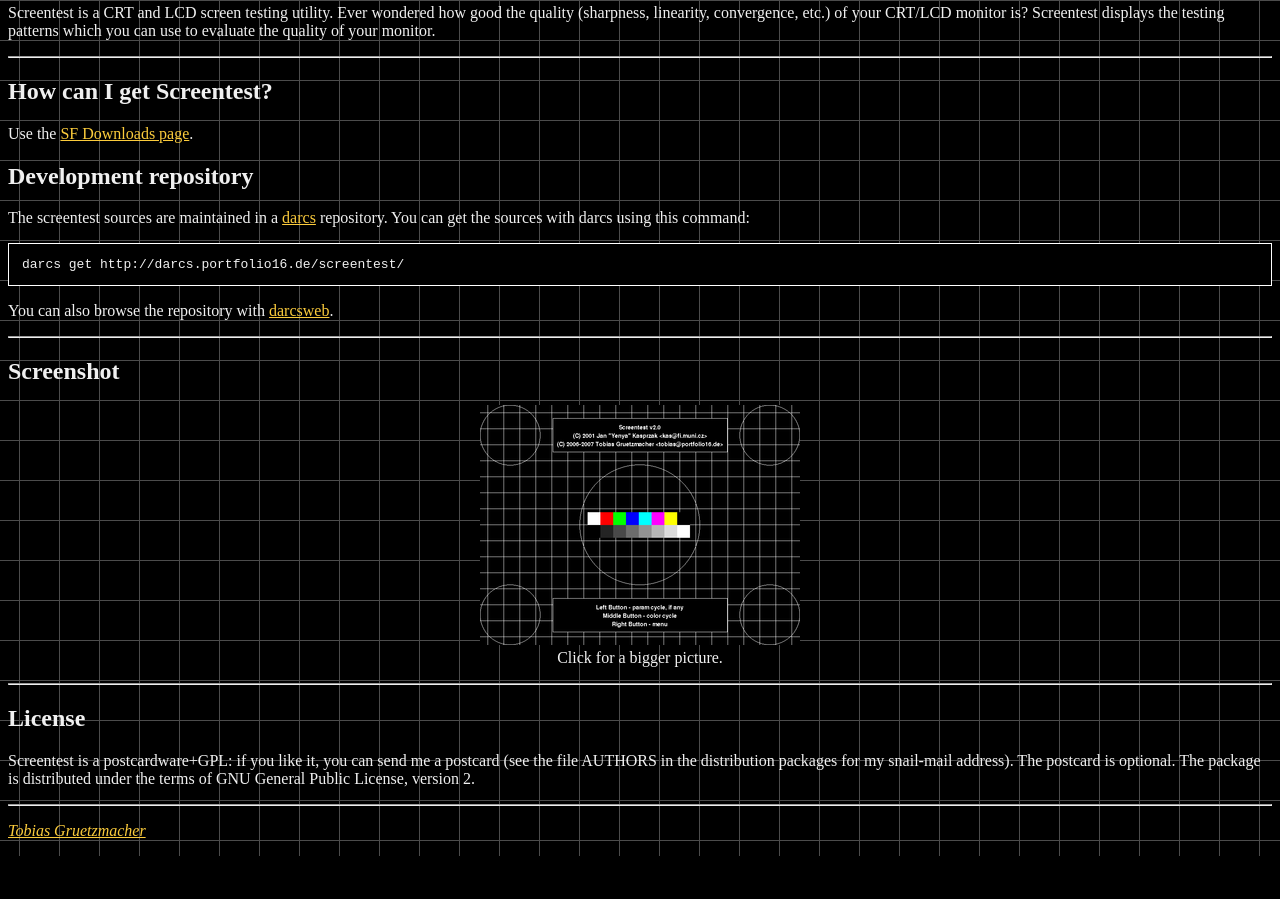
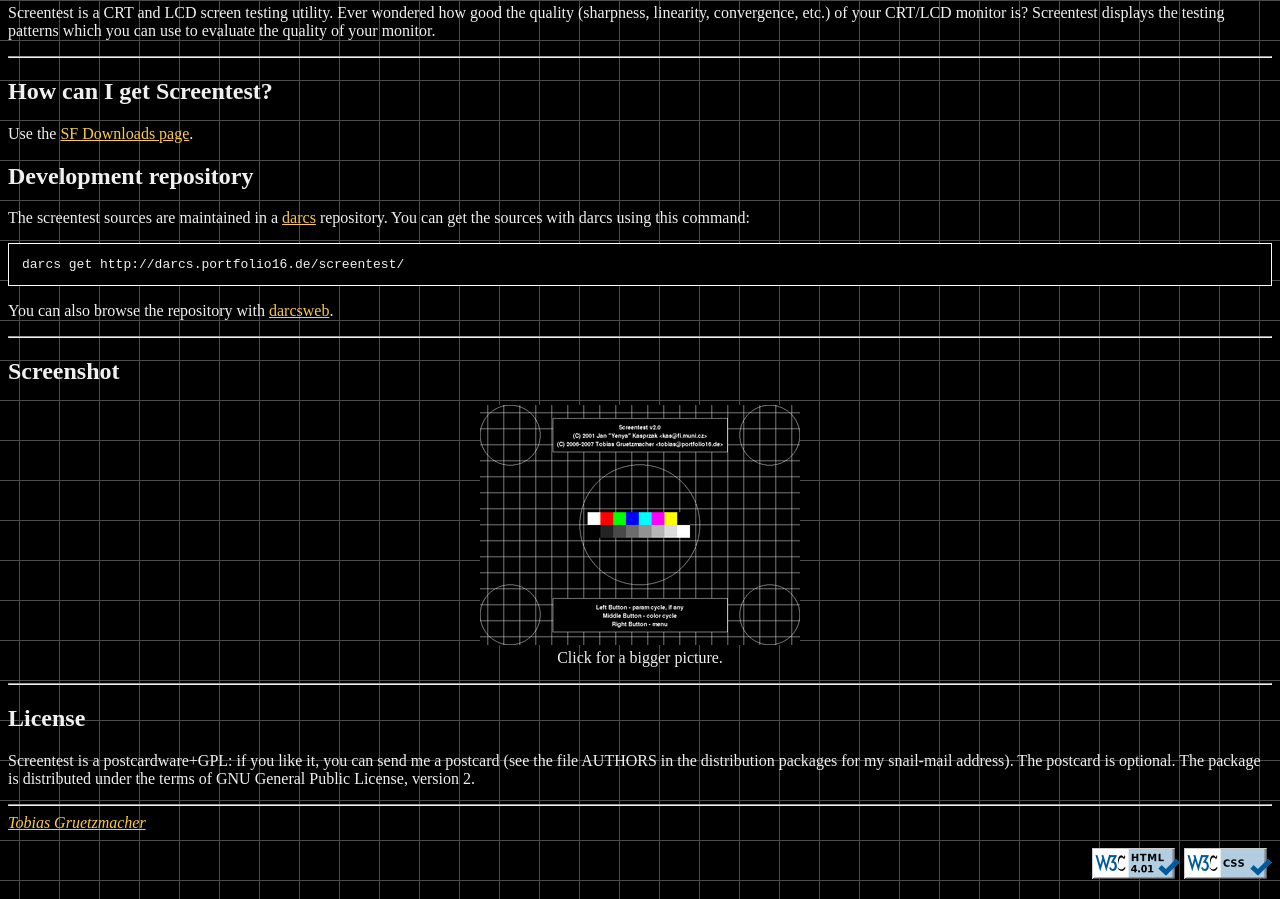
Before and after one commit to TobiX/screentest, a plain HTML site: page index.html in a window 1280 px wide. Shown: the part 180-1079 px from the top of the page. Before the commit the page ends 1036 px from the top, so only its background shows below. Drawn offline with Linux system fonts and the light colour scheme.

Commit message:
W3 Validation.

```diff
--- a/index.html
+++ b/index.html
@@ -4,6 +4,7 @@
 <title>Screentest - monitor testing utility</title>
 <meta name="MSSmartTagsPreventParsing" content="TRUE">
 <meta http-equiv="imagetoolbar" content="no">
+<meta http-equiv="Content-Type" content="text/html; charset=utf-8">
 <style type="text/css">
 body {
 	background: url(grid.gif);
@@ -27,7 +28,7 @@
 	text-align: center;
 }
 
-#logo {
+#logo, #valid {
 	text-align: right;
 }
 
@@ -35,6 +36,12 @@
 	padding: 1em;
 	background-color: black;
 	border: solid 1px white;
+}
+
+#valid img {
+	border:0;
+	width:88px;
+	height:31px;
 }
 </style>
 </head>
@@ -53,7 +60,7 @@
 <hr>
 <h2>How can I get Screentest?</h2>
 
-<p>Use the <A HREF=https://sourceforge.net/project/showfiles.php?group_id=87454&release_id=176625">SF Downloads page</A>.
+<p>Use the <a href="https://sourceforge.net/project/showfiles.php?group_id=87454&amp;release_id=176625">SF Downloads page</a>.
 <!-- You will find there the source tarball, binary and source RPM, and even a
 statically linked i386 binary. --></p>
 
@@ -88,6 +95,14 @@
 GNU General Public License, version 2.</p>
 
 <hr>
-<p><address><a href="http://portfolio16.de/">Tobias Gruetzmacher</a></address></p>
+<address><a href="http://portfolio16.de/">Tobias Gruetzmacher</a></address>
+
+<p id="valid">
+<a href="http://validator.w3.org/check?uri=referer"><img
+	src="valid-html401-blue.png" alt="Valid HTML 4.01 Strict"></a>
+<a href="http://jigsaw.w3.org/css-validator/check/referer"><img
+	src="valid-css-blue.png" alt="Valid CSS"></a>
+</p>
+
 </body>
 </html>
```
Also changed, not shown: valid-css-blue.png (added), valid-html401-blue.png (added).
